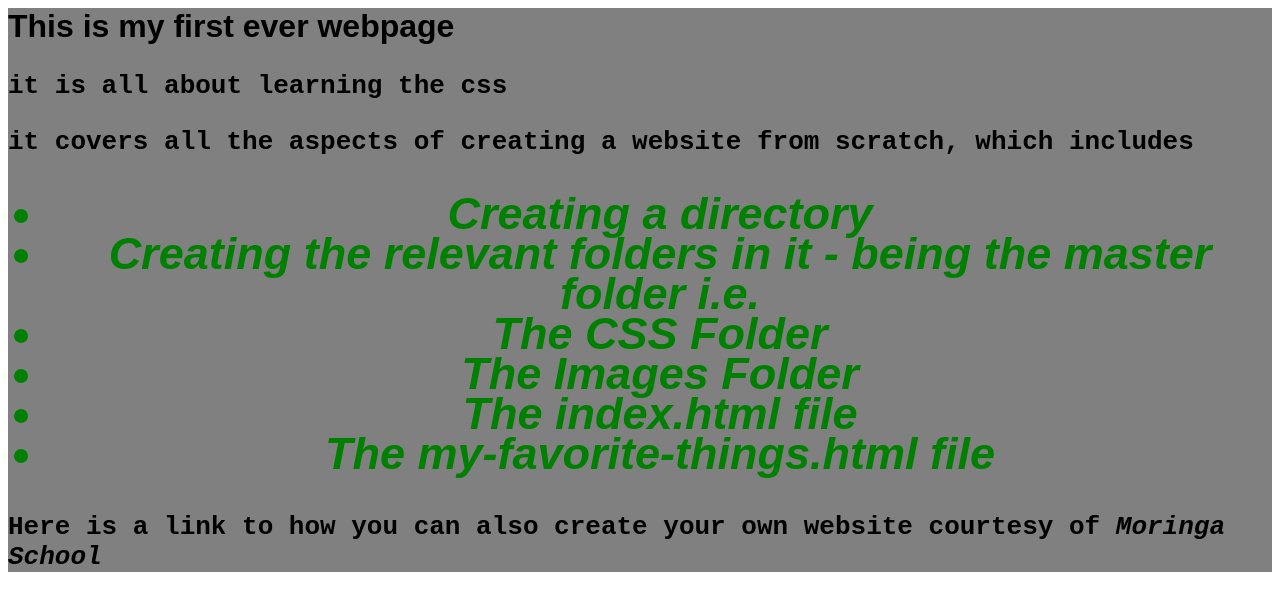
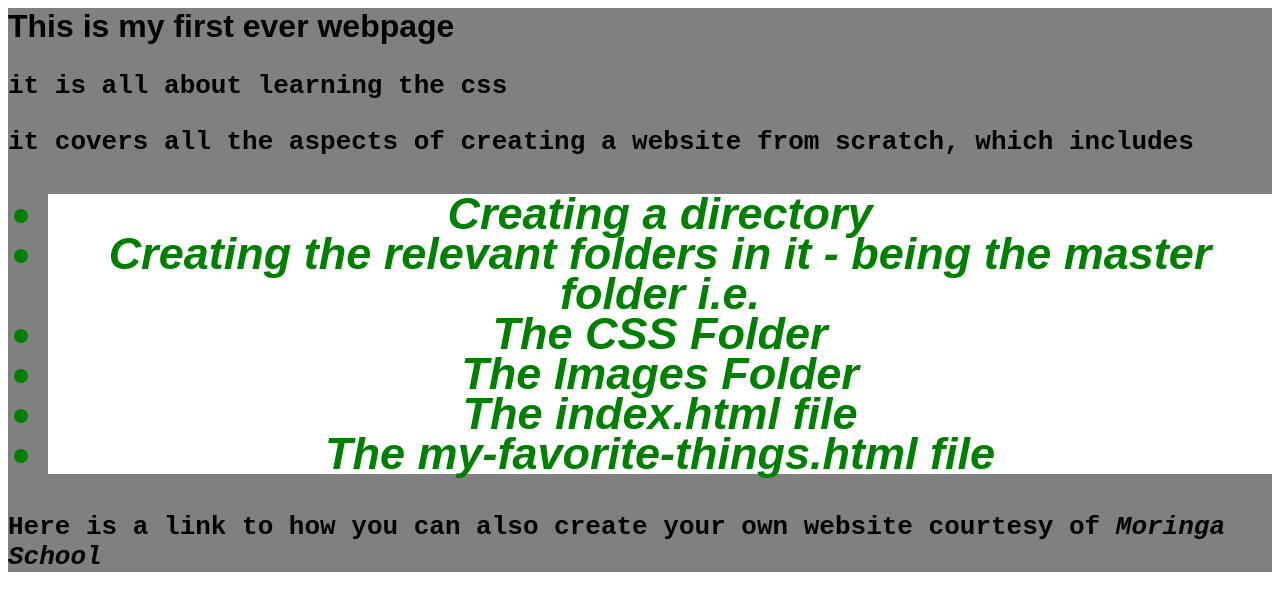
Before and after one commit to SospeterKungu/my-first-project, a plain HTML site: page index.html in a window 1280 px wide. Drawn offline with Linux system fonts and the light colour scheme.

Commit message:
added strong on link word for moringa school

```diff
--- a/css/styles.css
+++ b/css/styles.css
@@ -9,6 +9,7 @@ h2 {
   font-size: 45px;
   font-style: italic;
   text-align: center;
+  background-color: white;
 
 }
 p {
--- a/index.html
+++ b/index.html
@@ -15,6 +15,6 @@
                         <li>The my-favorite-things.html file</li>
                 </h2>
             </ul>
-          <p>Here is a link to how you can also create your own website courtesy of <em><b>Moringa School</b></em></p>
+          <p>Here is a <strong>link</strong> to how you can also create your own website courtesy of <em><b>Moringa School</b></em></p>
   </h1>
   </body>
```
